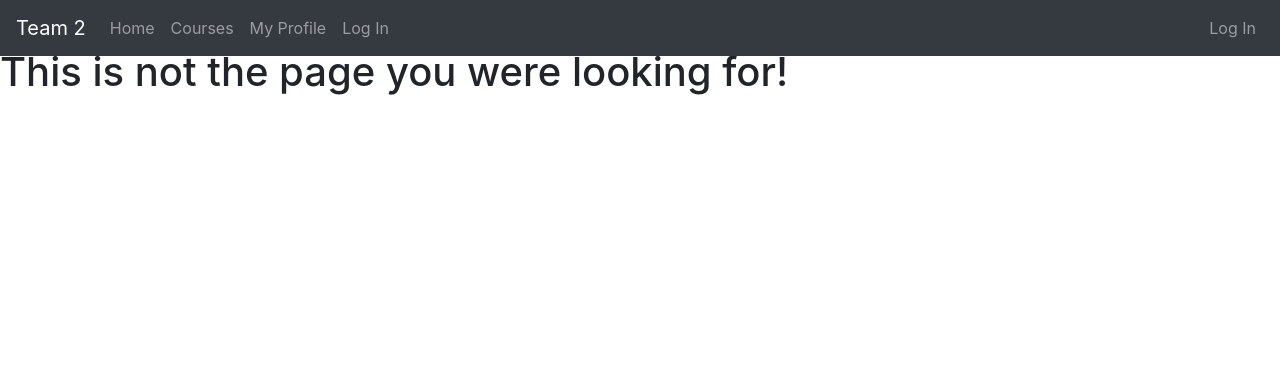
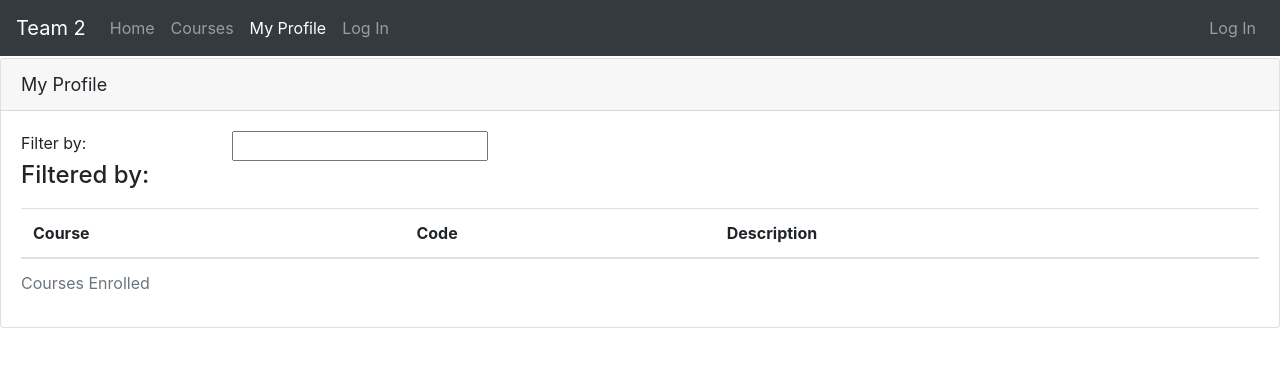
Before and after one commit to nathan1324/Angular_ELearning, an Angular app: page /myprofile in a window 1280 px wide. Shown: the top 366 px of the page. Built offline with nearby package versions, Linux system fonts and the light colour scheme.

Commit message:
My-Profile

```diff
--- a/src/app/app.component.html
+++ b/src/app/app.component.html
@@ -6,7 +6,7 @@
   <ul class="navbar-nav">
       <li class="nav-item"><a class="nav-link" [routerLink]="['/home']" routerLinkActive="active">Home</a></li>
       <li class="nav-item"><a class="nav-link" [routerLink]="['/course']" routerLinkActive="active">Courses</a></li>
-      <li class="nav-item"><a class="nav-link" [routerLink]="['/user']" routerLinkActive="active">My Profile</a></li>
+      <li class="nav-item"><a class="nav-link" [routerLink]="['/myprofile']" routerLinkActive="active">My Profile</a></li>
       <li class="nav-item"> <a class="nav-link" [routerLink]="['/login']">Log In</a></li>
 
     </ul>
--- /dev/null
+++ b/src/app/user/my-profile.component.html
@@ -0,0 +1,56 @@
+<div class="card">
+  <div class="card-header">
+    {{pageTitle}}
+  </div>
+
+  <div class="card-body" text-align: center>
+    <div class="row">
+      <div class='col-md-2'>Filter by:</div>
+      <div class="col-md-4">
+        <input type="text" />
+      </div>
+    </div>
+    <div class="row">
+      <div class="col-md-6">
+        <h4>Filtered by: </h4>
+      </div>
+    </div>
+    <div class="table-responsive">
+      <table class="table mb-0">
+        <caption>Courses Enrolled</caption>
+        <thead>
+          <tr>
+            <th>
+              Course
+            </th>
+            <th>
+              Code
+            </th>
+            <th>
+              Description
+            </th>
+          </tr>
+        </thead>
+        <tbody>
+          <!-- <tr *ngFor="let course of courses">
+            <td>
+              <a [routerLink]="['/course', course.id]"
+              *ngIf="displayCourseLink">
+                  {{course.courseName}}
+              </a>
+              <a *ngIf="!displayCourseLink">
+                  {{course.courseName}}
+              </a>
+            </td>
+            <td>
+              {{course.courseCode}}
+            </td>
+            <td>
+              {{course.description}}
+            </td>
+          </tr> -->
+        </tbody>
+      </table>
+    </div>
+  </div>
+</div>
--- /dev/null
+++ b/src/app/user/my-profile.component.ts
@@ -0,0 +1,16 @@
+import { Component, OnInit } from '@angular/core';
+
+@Component({
+  selector: 'epl-my-profile',
+  templateUrl: './my-profile.component.html',
+  styleUrls: ['./my-profile.component.scss']
+})
+export class MyProfileComponent implements OnInit {
+  pageTitle = 'My Profile';
+
+  constructor() { }
+
+  ngOnInit() {
+  }
+
+}
--- a/src/app/user/user.component.html
+++ /dev/null
@@ -1,3 +0,0 @@
-<p>
-  user works!
-</p>
--- a/src/app/user/user.component.ts
+++ /dev/null
@@ -1,15 +0,0 @@
-import { Component } from '@angular/core';
-import { NgForm } from '@angular/forms';
-import { Router } from '@angular/router';
-
-import { AuthService } from './auth.service';
-
-@Component({
-  templateUrl: './user.component.html'
-})
-export class UserComponent {
-  errorMessage: string;
-  pageTitle = 'User';
-
-  constructor(private authService: AuthService, private router: Router) { }
-}
--- a/src/app/user/user.module.ts
+++ b/src/app/user/user.module.ts
@@ -1,10 +1,10 @@
 import { FormsModule } from '@angular/forms';
 import { NgModule } from '@angular/core';
 import { CommonModule } from '@angular/common';
-import { UserComponent } from '../user/user.component';
 import { LoginComponent } from './login.component';
 import { RouterModule } from '@angular/router';
 import { SharedModule } from '../shared/shared.module';
+import { MyProfileComponent } from './my-profile.component';
 
 
 @NgModule({
@@ -22,7 +22,7 @@ import { SharedModule } from '../shared/shared.module';
   ],
   declarations: [
     LoginComponent,
-    UserComponent
+    MyProfileComponent
   ],
 })
 export class UserModule { }
```
Also changed, not shown: src/app/app-routing.module.ts (+4 -3 lines), src/app/user/my-profile.component.scss (added), src/app/user/user.component.scss (deleted), 1 other file (tests, documents, lock files or other folders).
